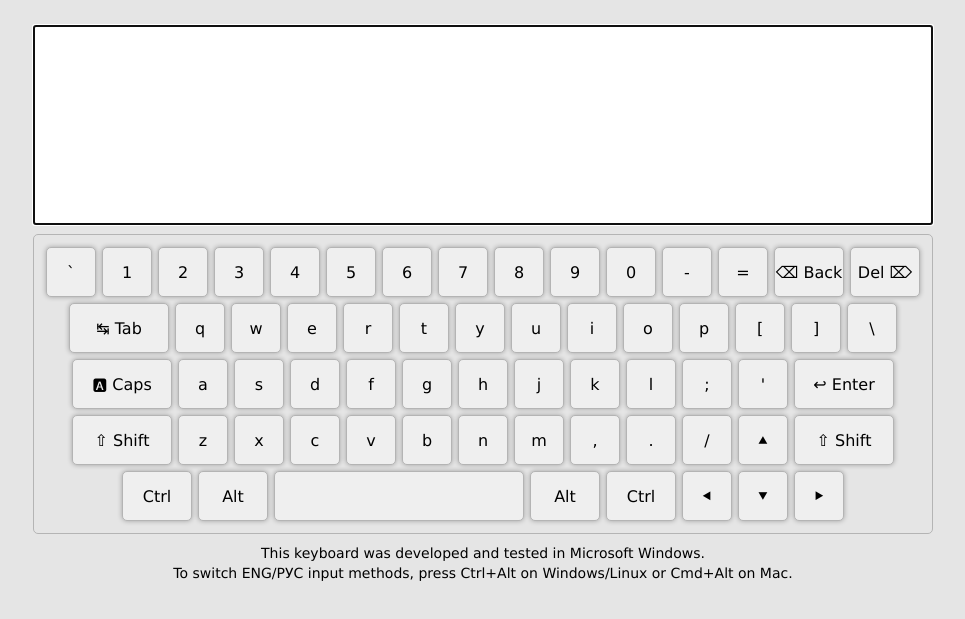
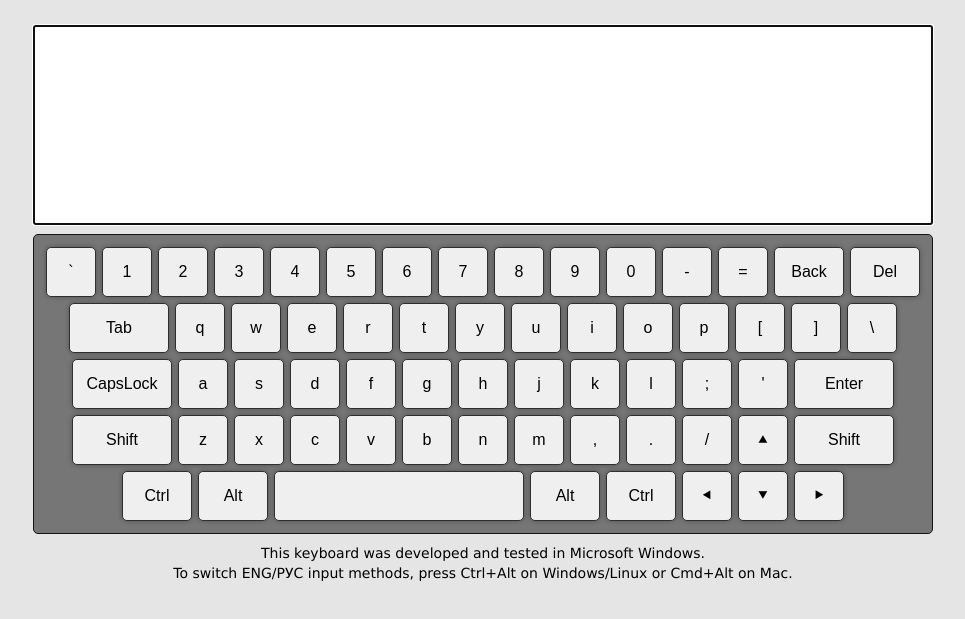
Before and after one commit to KarinaYatskevich/virtual-keyboard, a website with bundled scripts: page virtual-keyboard/index.html in a window 1280 px wide. Shown: the part 121-740 px from the top of the page, without its empty margins (157-1122 px from the left). Built offline with nearby package versions, Linux system fonts and the light colour scheme.

Commit message:
feat: make a project

```diff
--- a/virtual-keyboard/keyboardLayout.js
+++ b/virtual-keyboard/keyboardLayout.js
@@ -81,13 +81,13 @@ const keyboardLayout = [
         {
             code: 'Backspace',
             func: true,
-            lang: { en: '⌫ Back', ru: '⌫ Back' },
+            lang: { en: 'Back', ru: 'Back' },
             width: 'wide',
         },
         {
             code: 'Delete',
             func: true,
-            lang: { en: 'Del ⌦', ru: 'Del ⌦' },
+            lang: { en: 'Del', ru: 'Del' },
             width: 'wide',
         },
     ],
@@ -95,7 +95,7 @@ const keyboardLayout = [
         {
             code: 'Tab',
             func: true,
-            lang: { en: '↹ Tab', ru: '↹ Tab' },
+            lang: { en: 'Tab', ru: 'Tab' },
             width: 'extra-wide',
         },
         {
@@ -181,7 +181,7 @@ const keyboardLayout = [
         {
             code: 'CapsLock',
             func: true,
-            lang: { en: '🅰 Caps', ru: '🅰 Caps' },
+            lang: { en: 'CapsLock', ru: 'CapsLock' },
             width: 'extra-wide',
         },
         {
@@ -253,7 +253,7 @@ const keyboardLayout = [
         {
             code: 'Enter',
             func: true,
-            lang: { en: '↩ Enter', ru: '↩ Enter' },
+            lang: { en: 'Enter', ru: 'Enter' },
             width: 'extra-wide',
         },
     ],
@@ -261,7 +261,7 @@ const keyboardLayout = [
         {
             code: 'ShiftLeft',
             func: true,
-            lang: { en: '⇧ Shift', ru: '⇧ Shift' },
+            lang: { en: 'Shift', ru: 'Shift' },
             width: 'extra-wide',
         },
         {
@@ -333,7 +333,7 @@ const keyboardLayout = [
         {
             code: 'ShiftRight',
             func: true,
-            lang: { en: '⇧ Shift', ru: '⇧ Shift' },
+            lang: { en: 'Shift', ru: 'Shift' },
             width: 'extra-wide',
         },
     ],
--- a/virtual-keyboard/style.css
+++ b/virtual-keyboard/style.css
@@ -47,9 +47,10 @@ body {
     width: 100%;
     margin: 1% auto;
     padding: 1%;
-    border: 1px solid #b4b4b4;
+    border: 1px solid #141414;
     border-radius: 5px;
     user-select: none;
+    background: #777676;
 }
 
 .keyboard__row {
@@ -62,9 +63,8 @@ body {
     height: 50px;
     width: 50px;
     margin: 3px;
-    font-family: Verdana, Geneva, Tahoma, sans-serif;
     font-size: 1.6rem;
-    border: 1px solid #b4b4b4;
+    border: 1px solid #302f2f;
     border-radius: 5px;
     box-shadow: 0 0 5px rgba(0, 0, 0, 0.3);
     cursor: pointer;
@@ -74,7 +74,7 @@ body {
 
 .keyboard__key.active {
     background: rgba(48, 48, 48, 0.2);
-    border-radius: 15px;
+    border-radius: 7px;
     box-shadow: none;
 }
 
```
Also changed, not shown: package.json (added, +23 -0 lines), .eslintrc.js (added), 2 other files.
